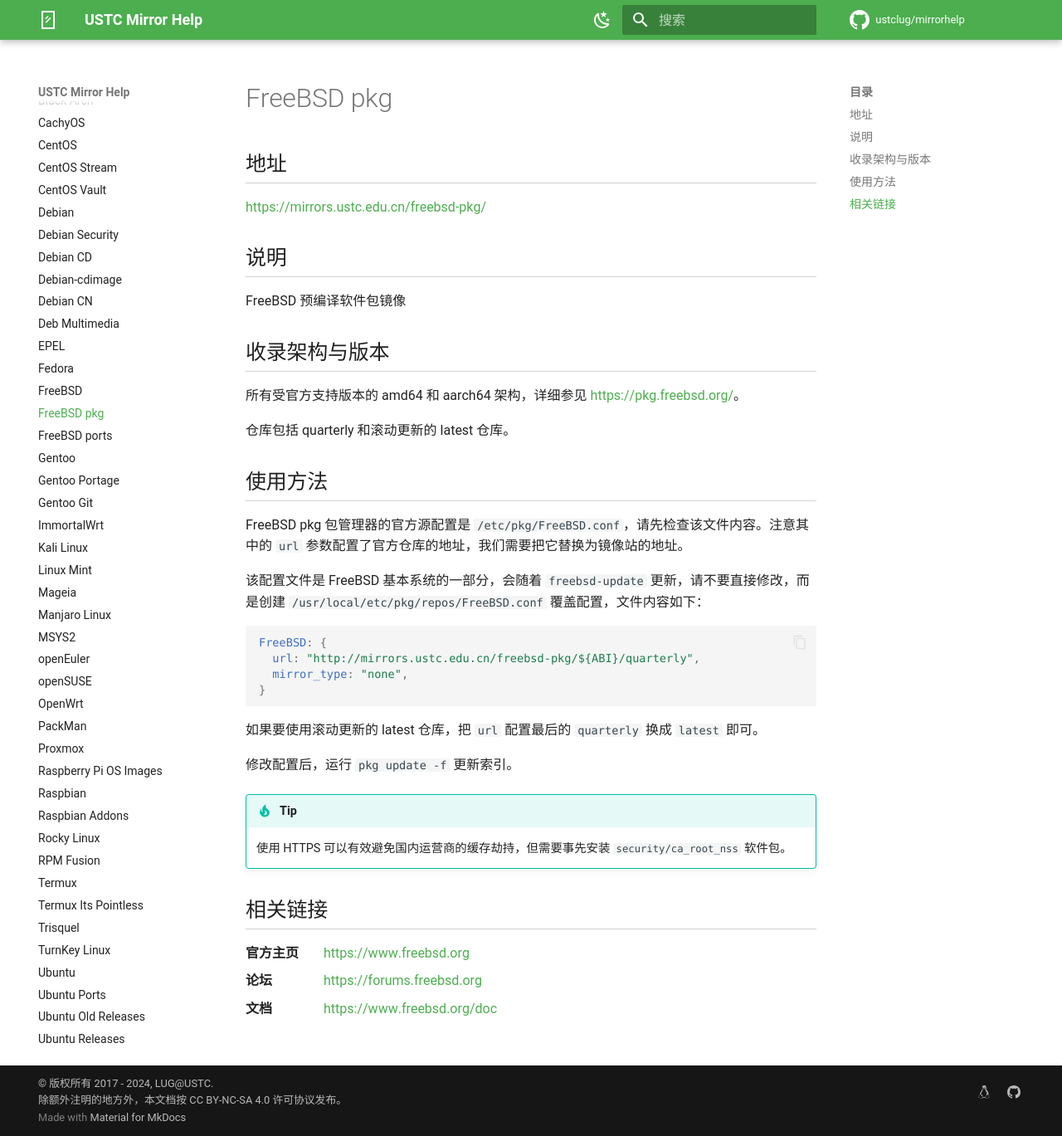
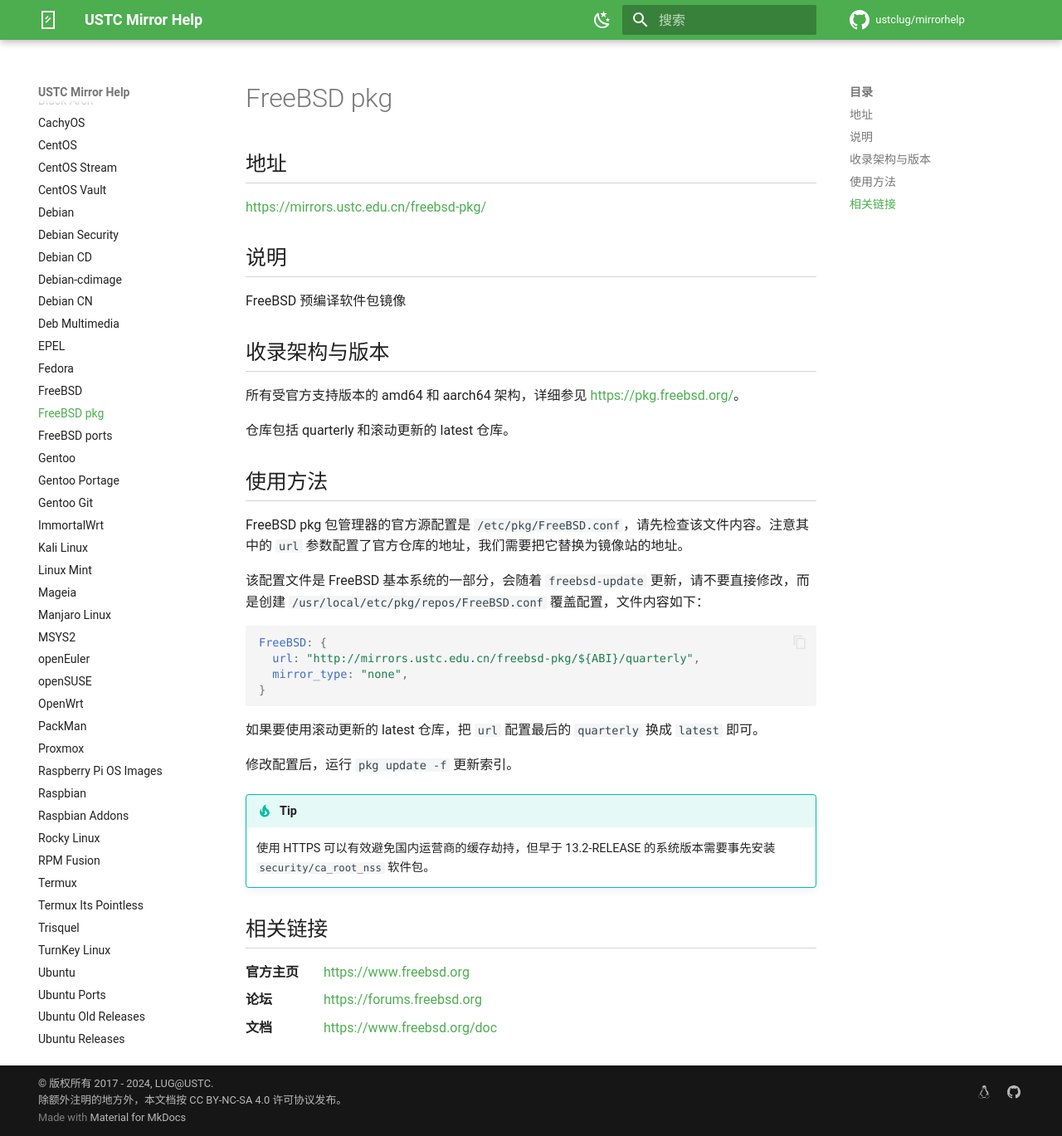
Before and after one commit to ustclug/mirrorhelp, an MkDocs documentation site: the page built from docs/freebsd-pkg.md, in a window 1280 px wide and 1369 px high. Shown: the whole window at 83% size. Built offline with MkDocs 1.6.1 and Material for MkDocs 9.7.7, drawn with Linux system fonts in a browser that asks for light colours; comment, search, counter and statistics services are not loaded.

Commit message:
freebsd-pkg: Only older FreeBSD versions need `ca_root_nss` for HTTPS mirrors (#291)

```diff
--- a/docs/freebsd-pkg.md
+++ b/docs/freebsd-pkg.md
@@ -33,7 +33,7 @@
 
 !!! tip
 
-    使用 HTTPS 可以有效避免国内运营商的缓存劫持，但需要事先安装 `security/ca_root_nss` 软件包。
+    使用 HTTPS 可以有效避免国内运营商的缓存劫持，但早于 13.2-RELEASE 的系统版本需要事先安装 `security/ca_root_nss` 软件包。
 
 ## 相关链接
 
```
